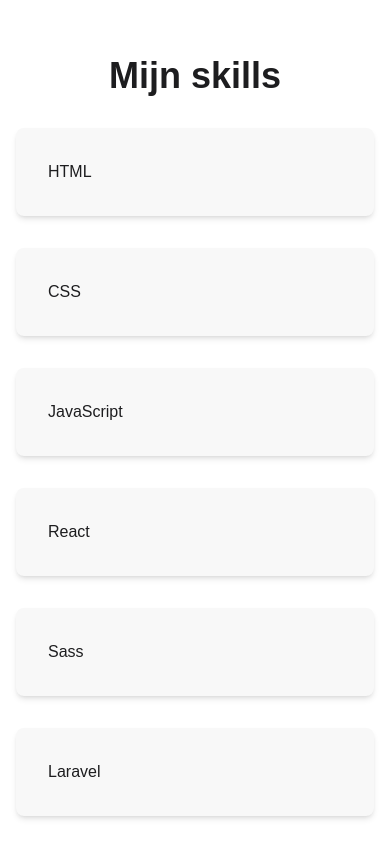
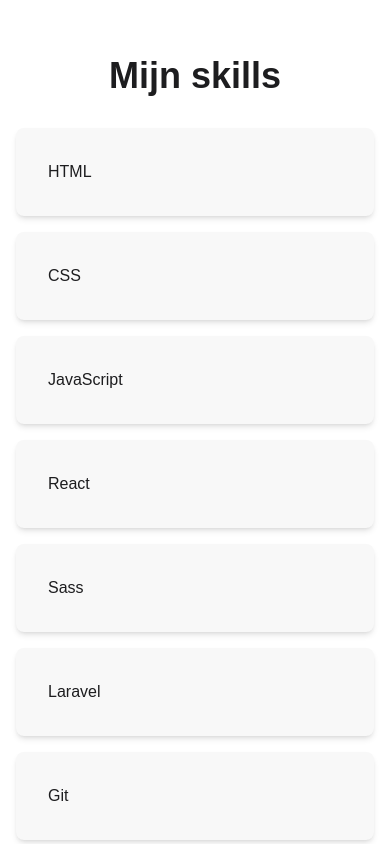
Before and after one commit to joeribreedveld/portfolio-website-v4, a Next.js app: page /about in a window 390 px wide. Shown: the part 660-1504 px from the top of the page. Built offline with nearby package versions, Linux system fonts and the light colour scheme.

Commit message:
fix(vercel): map key for deployment issue

```diff
--- a/pages/about.tsx
+++ b/pages/about.tsx
@@ -6,7 +6,11 @@ import Link from "next/link"
 // Functions
 const About: NextPage = () => {
 	const skillList = skills.map((skill) => {
-		return <div className='shadow-md bg-[#f8f8f8] p-8 rounded-lg'>{skill.name}</div>
+		return (
+			<div key={skill.id} className='shadow-md bg-[#f8f8f8] p-8 rounded-lg'>
+				{skill.name}
+			</div>
+		)
 	})
 
 	return (
@@ -23,7 +27,7 @@ const About: NextPage = () => {
 			</section>
 			<section className=''>
 				<h2 className='text-4xl font-bold pb-8 text-primary text-center'>Mijn skills</h2>
-				<ul className='grid md:grid-cols-3 md:grid-rows-3 grid-cols-1 grid-rows-9 gap-8'>{skillList}</ul>
+				<ul className='grid md:grid-cols-3 md:grid-rows-3 grid-cols-1 grid-rows-9 gap-4 md:gap-8'>{skillList}</ul>
 			</section>
 		</div>
 	)
```
